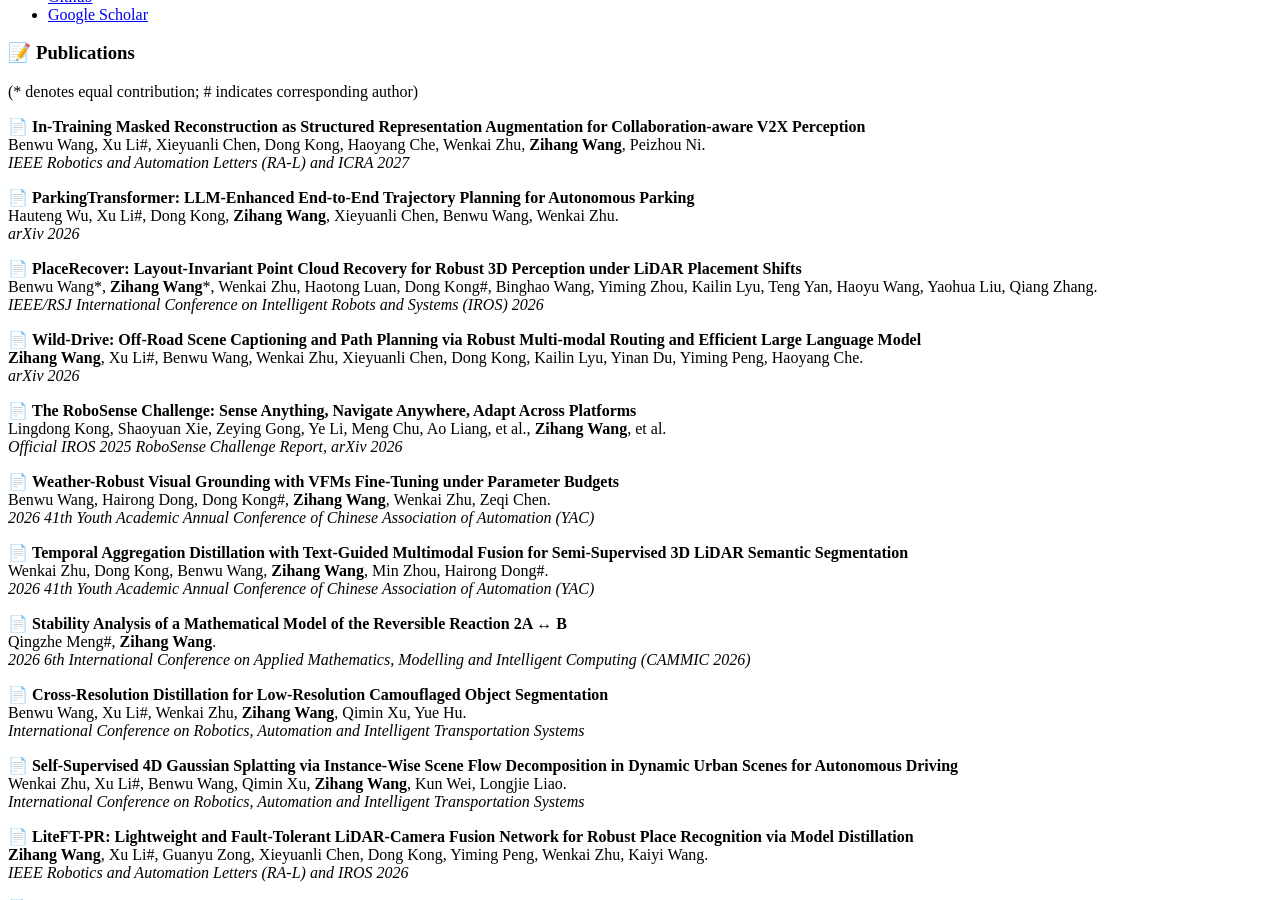
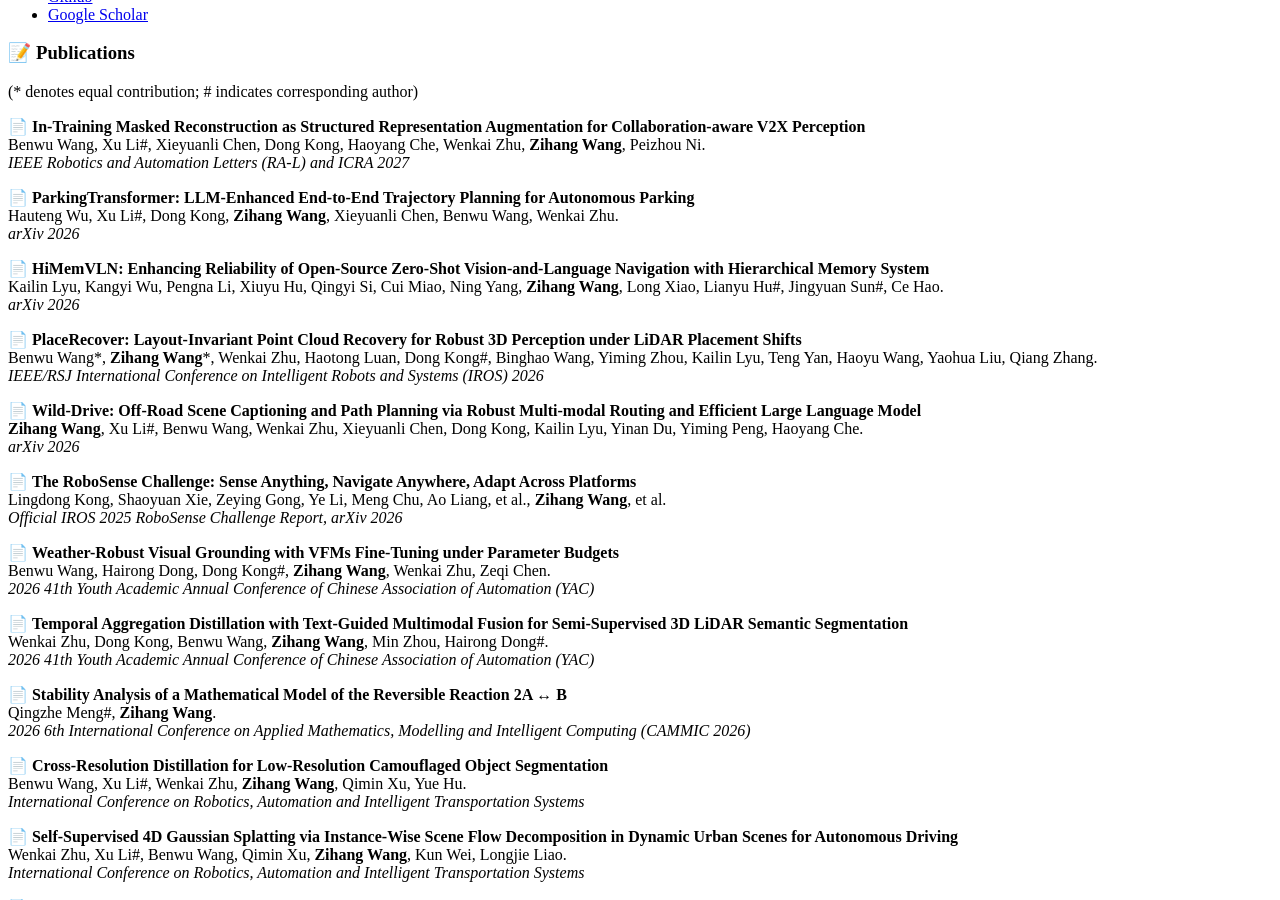
Before and after one commit to wangzihanggg/wangzihanggg.github.io, a Jekyll site: the page built from _pages/includes/pub.md, in a window 1280 px wide and 900 px high, scrolled down 450 px. Built offline with Jekyll 4.4.1, drawn with Linux system fonts in a browser that asks for light colours; our own code applies the rules of GitHub Pages for plain Markdown files.

Commit message:
Add publication entry for HiMemVLN
Added a new publication entry for 'HiMemVLN' with authors and details.

```diff
--- a/_pages/includes/pub.md
+++ b/_pages/includes/pub.md
@@ -13,6 +13,12 @@
 <p>
   📄 <strong>ParkingTransformer: LLM-Enhanced End-to-End Trajectory Planning for Autonomous Parking</strong><br>
   Hauteng Wu, Xu Li#, Dong Kong, <strong>Zihang Wang</strong>, Xieyuanli Chen, Benwu Wang, Wenkai Zhu.<br>
+  <em>arXiv 2026</em>
+</p>
+
+<p>
+  📄 <strong>HiMemVLN: Enhancing Reliability of Open-Source Zero-Shot Vision-and-Language Navigation with Hierarchical Memory System</strong><br>
+  Kailin Lyu, Kangyi Wu, Pengna Li, Xiuyu Hu, Qingyi Si, Cui Miao, Ning Yang, <strong>Zihang Wang</strong>, Long Xiao, Lianyu Hu#, Jingyuan Sun#, Ce Hao.<br>
   <em>arXiv 2026</em>
 </p>
 
```
